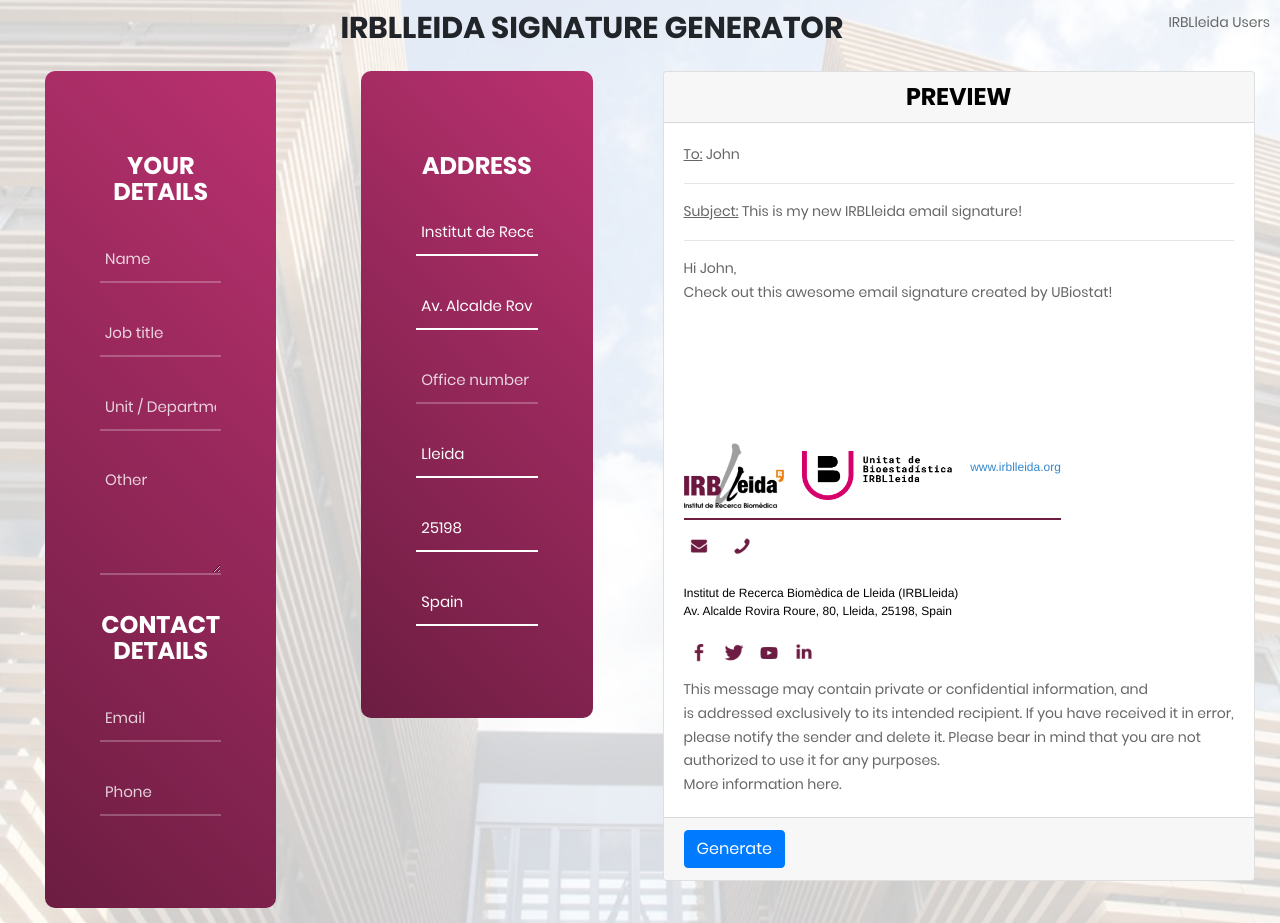
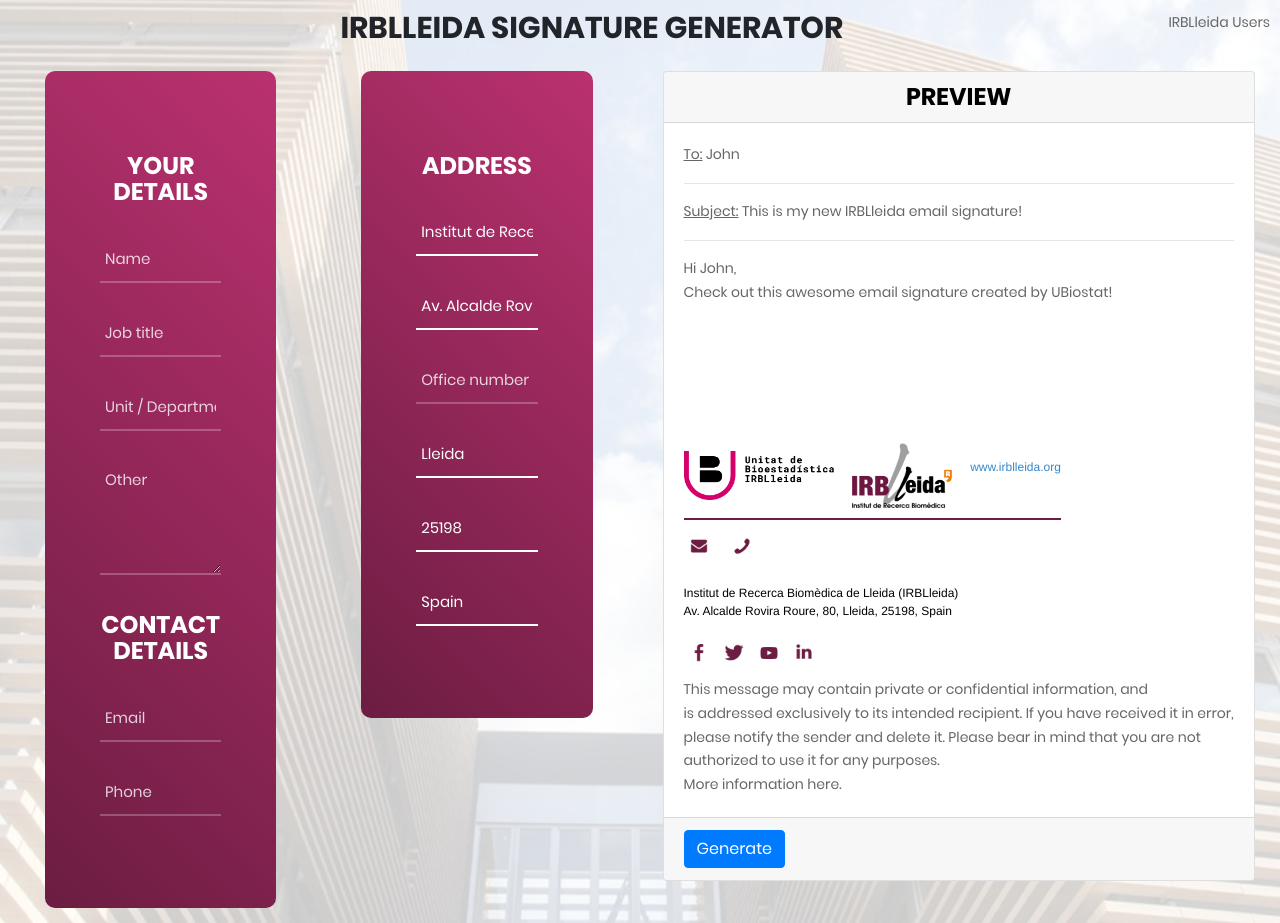
Before and after one commit to IRBLleida/mail-signature, a plain HTML site: page ubiostat.html in a window 1280 px wide. Drawn offline with Linux system fonts and the light colour scheme.

Commit message:
Changed logo order for UBiostat

```diff
--- a/ubiostat.html
+++ b/ubiostat.html
@@ -167,8 +167,8 @@
 					     <tr>
 					       <td style="text-align:left;padding-bottom:10px;" valign="bottom">
 					        <a href="http://www.irblleida.org/" style="font-size:12px;font-family:helvetica, arial;text-decoration:none;color:#3388cc">
-					          <img style="border:none;margin-top:15px;" width="100px" alt="IRBLleida" src="https://irblleida.github.io/mail-signature/images/irblleida.png" />
-										<img style="border:none;margin-top:15px;margin-left: 15px;margin-right: 15px;" width="150px" alt="UBiostat" src="https://irblleida.github.io/mail-signature/images/ubiostat.png" />
+										<img style="border:none;margin-top:15px;" width="150px" alt="UBiostat" src="https://irblleida.github.io/mail-signature/images/ubiostat.png" />
+										<img style="border:none;margin-top:15px;margin-left: 15px;margin-right: 15px;" width="100px" alt="IRBLleida" src="https://irblleida.github.io/mail-signature/images/irblleida.png" />
 					          <span>www.irblleida.org</span>
 					        </a>
 					        </td>
```
